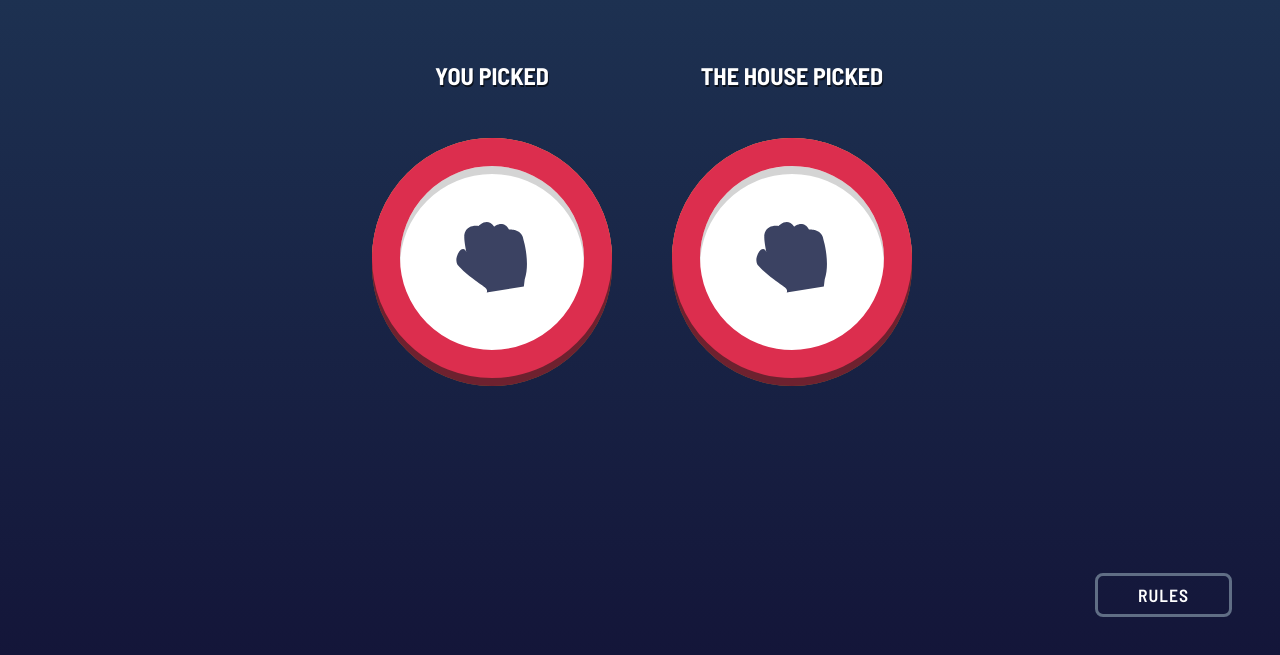
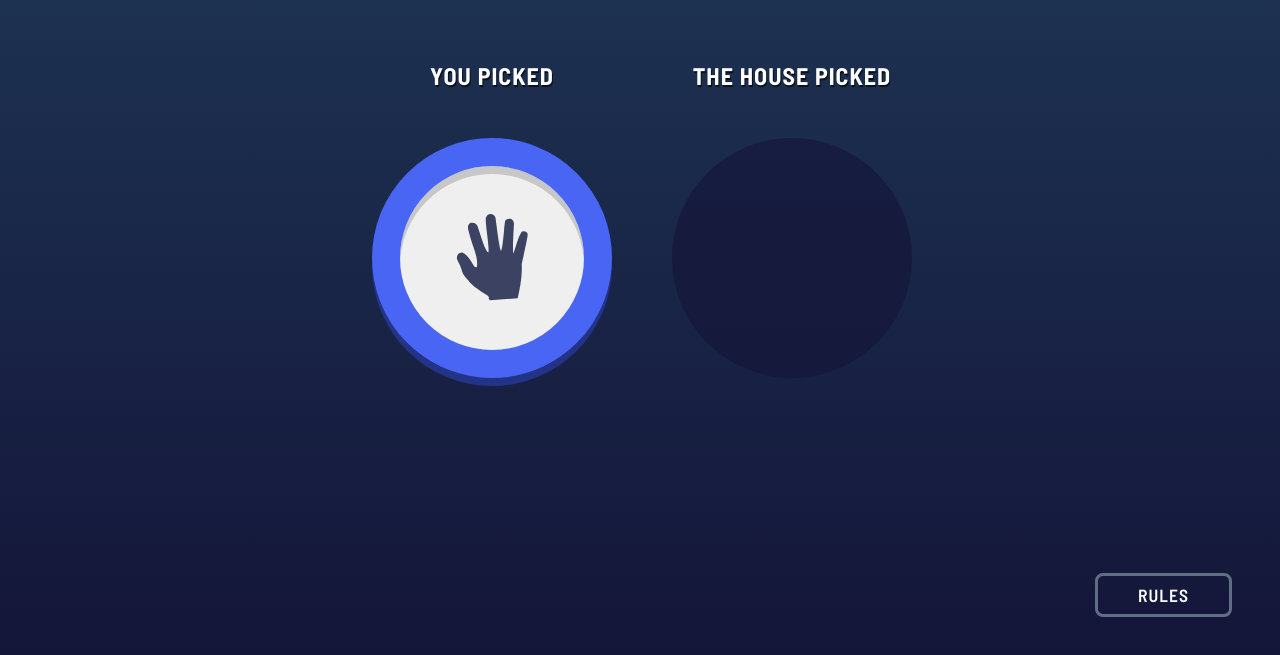
Before and after one commit to juliabush/rock-paper-scissors, a plain HTML site: page index.html in a window 1280 px wide. Both pictures are taken after a click on the button 516 px from the left and 348 px from the top of the page. Shown: the part 143-798 px from the top of the page. Drawn offline with Linux system fonts and the light colour scheme.

Commit message:
Desktop step-2 fully completed

```diff
--- a/index.html
+++ b/index.html
@@ -41,17 +41,18 @@
       <div class="column-1">
         <p class="user__pick result-text">You Picked</p>
         <div class="button__layered one">
-          <button class="paper__button" id="paper"><img src="/images/icon-paper.svg" alt="Button to choose Paper"></button>
-          <button class="scissors__button" id="scissors"><img src="/images/icon-scissors.svg" alt="Button to choose Scissors"></button>
-          <button class="rock__button" id="rock"><img src="/images/icon-rock.svg" alt="Button to choose Rock"></button>
+          <button class="paper__button" id="paper-userpick"><img src="/images/icon-paper.svg" alt="Button to choose Paper"></button>
+          <button class="scissors__button" id="scissors-userpick"><img src="/images/icon-scissors.svg" alt="Button to choose Scissors"></button>
+          <button class="rock__button" id="rock-userpick"><img src="/images/icon-rock.svg" alt="Button to choose Rock"></button>
         </div>
       </div>
       <div class="column-2">
         <p class="computer__pick result-text">The House Picked</p>
         <div class="button__layered two">
-          <button class="paper__button" id="paper"><img src="/images/icon-paper.svg" alt="Button to choose Paper"></button>
-          <button class="scissors__button" id="scissors"><img src="/images/icon-scissors.svg" alt="Button to choose Scissors"></button>
-          <button class="rock__button" id="rock"><img src="/images/icon-rock.svg" alt="Button to choose Rock"></button>
+          <button class="paper__button compchoice" id="paper-comppick"><img src="/images/icon-paper.svg" alt="Button to choose Paper"></button>
+          <button class="scissors__button compchoice" id="scissors-comppick"><img src="/images/icon-scissors.svg" alt="Button to choose Scissors"></button>
+          <button class="rock__button compchoice" id="rock-comppick"><img src="/images/icon-rock.svg" alt="Button to choose Rock"></button>
+          <button class="blank__button"></button>
         </div>
       </div>
     </section>
--- a/main.js
+++ b/main.js
@@ -9,6 +9,9 @@ const paperButton = document.getElementById("paper");
 const scissorButton = document.getElementById("scissors");
 const rockButton = document.getElementById("rock");
 const resultSection = document.getElementById("results-section");
+const paperUserPick = document.getElementById("paper-userpick");
+const scissorUserPick = document.getElementById("scissors-userpick");
+const rockUserPick = document.getElementById("rock-userpick");
 
 ruleButton.addEventListener("click", () => {
     // gameHeader.classList.add("absolute");
@@ -46,12 +49,18 @@ rulesCloseButton.addEventListener("click", toggleElements);
 paperButton.addEventListener("click", () => {
     triangleGameButtons.classList.add("hidden");
     resultSection.classList.add("visible");
+    scissorUserPick.classList.add("invisible");
+    rockUserPick.classList.add("invisible");
 })
 scissorButton.addEventListener("click", () => {
     triangleGameButtons.classList.add("hidden");
     resultSection.classList.add("visible");
+    paperUserPick.classList.add("invisible");
+    rockUserPick.classList.add("invisible");
 })
 rockButton.addEventListener("click", () => {
     triangleGameButtons.classList.add("hidden");
     resultSection.classList.add("visible");
+    scissorUserPick.classList.add("invisible");
+    paperUserPick.classList.add("invisible");
 })
--- a/style.css
+++ b/style.css
@@ -232,7 +232,7 @@
     border-radius: 50%;
     display: flex;
     place-content: center;
-    background-color: white;
+    /* background-color: white; */
     cursor: pointer;
   }
   .results__section button img {
@@ -249,6 +249,7 @@
   font-size: 1.5rem;
   text-transform: uppercase;
   margin-bottom: 3rem;
+  letter-spacing: 1px;
 }
 .results__section .scissors__button {
   position: relative;
@@ -276,6 +277,18 @@
 .results__section .rock__button {
   border: 28px solid hsl(349, 71%, 52%);
   box-shadow: 0px 8px 0px hsl(349, 54%, 28%), inset 0px 8px 0px rgba(44, 44, 44, 0.2);
+}
+.invisible {
+  visibility: hidden;
+}
+.compchoice {
+  visibility: hidden;
+}
+.blank__button {
+ background-color:  hsla(238, 48%, 15%, 0.61);
+ border: none;
+ position: relative;
+ bottom: 720px
 }
 @media(min-width:340px) and (max-width:375px) {
     .triangle-game__buttons {
```
